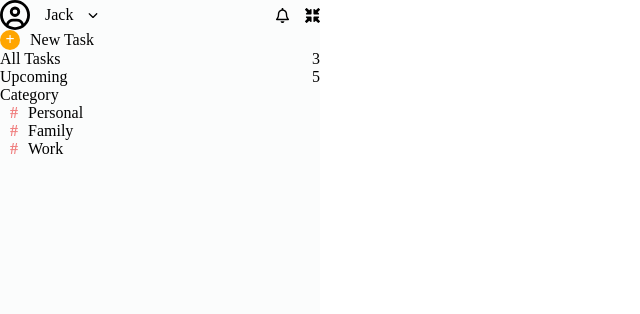
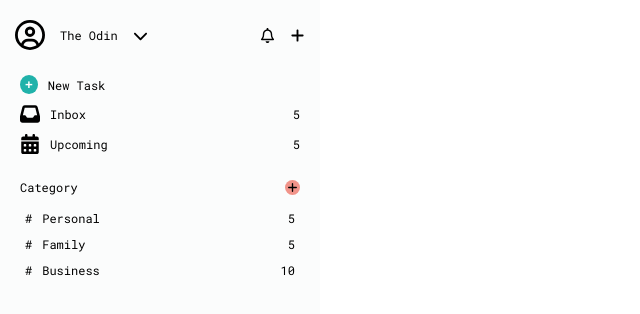
Before and after one commit to ongks-useR/Odin_ToDoList, a website built with webpack: page src/template.html in a window 1280 px wide. Shown: the whole page, without its empty margins (0-640 px from the left). Built offline with nearby package versions, Linux system fonts and the light colour scheme; a web font is replaced by a local one.

Commit message:
updated HTML and CSS with improvement in design

```diff
--- a/src/template.css
+++ b/src/template.css
@@ -1,4 +1,5 @@
-
+/* Font for sidebar */
+@import url('https://fonts.googleapis.com/css2?family=Cinzel:wght@400..900&family=Courgette&family=Dancing+Script:wght@400..700&family=Jura:wght@300..700&family=Libre+Bodoni:ital,wght@0,400..700;1,400..700&family=Merienda:wght@300..900&family=Montserrat:ital,wght@0,100..900;1,100..900&family=Neuton:ital,wght@0,200;0,300;0,400;0,700;0,800;1,400&family=Open+Sans:ital,wght@0,300..800;1,300..800&family=Pinyon+Script&family=Playwrite+VN:wght@100..400&family=Poiret+One&family=Roboto+Mono:ital,wght@0,100..700;1,100..700&family=Roboto+Slab:wght@100..900&family=Roboto:ital,wght@0,100;0,300;0,400;0,500;0,700;0,900;1,100;1,300;1,400;1,500;1,700;1,900&family=Silkscreen:wght@400;700&family=Ubuntu:ital,wght@0,300;0,400;0,500;0,700;1,300;1,400;1,500;1,700&family=Work+Sans:ital,wght@0,100..900;1,100..900&display=swap');
 
 * {
     box-sizing: border-box;
@@ -7,9 +8,18 @@
 }
 
 
+/* Top Level */
 body {
     display: grid;
     grid-template-columns: 1fr repeat(3, 1fr);
+}
+
+/* Sidebar */
+
+.top,
+.menu,
+.category {
+    margin: 20px 0;
 }
 
 
@@ -18,77 +28,131 @@ body {
 
     height: 100vh;
     background-color: #fbfcfc;
+    padding: 0 15px;
+
+    font-family: "Roboto Mono", serif;
+    font-size: 12px;
 }
 
-.top {
-    display: flex;
-    justify-content: space-between;
-    align-items: center;
-}
-
-.top > div:nth-of-type(1) {
-    display: flex;
-    column-gap: 15px;
-    align-items: center;
-}
-
-.top > div:nth-of-type(1) svg:nth-of-type(1) {
+#sidebar #profile {
     height: 30px;
     width: 30px;
 }
 
-.top > div:nth-of-type(2) {
-    display: flex;
-    column-gap: 15px;
-}
-
-.top > div:nth-of-type(1) svg:nth-of-type(2) {
-    height: 10px;
-    width: 10px;
-}
-
-.top > div:nth-of-type(2) svg:nth-of-type(1),
-.top > div:nth-of-type(2) svg:nth-of-type(2) {
+.top svg {
     height: 15px;
     width: 15px;
 }
 
+.top,
+.top > div {
+    display: flex;
+    align-items: center;
+    justify-content: space-between;
+}
 
-.new-task {
+.top > div {
+    column-gap: 15px;
+}
+
+.menu {
+    list-style-type: none;
+}
+
+.menu > li {
     display: flex;
+    align-items: center;
+    padding: 5px 5px;
+    border-radius: 5px;
+}
+
+.menu > li:not(.add-task):hover {
+    cursor: pointer;
+    background-color: #e67d2221;
+}
+
+.add-task {
+    cursor: pointer;
+    padding: 0 5px;
     column-gap: 10px;
+}
+
+.add-task button {
+    border-radius: 50%;
+    padding: 2px 5px;
+    border: none;
+    background-color: lightseagreen;
+    color: white;
+    font-weight: bold;
+}
+
+.inbox,
+.upcoming {
+    display: flex;
+    align-items: center;
+    justify-content: space-between;
+}
+
+.inbox svg,
+.upcoming svg {
+    height: 20px;
+    width: 20px;
+}
+
+
+.inbox > div,
+.upcoming > div {
+    display: flex;
+    align-items: center;
+    column-gap: 10px;
+}
+
+.category {
+    padding: 0 5px;
+}
+
+.category > p {
+    margin-bottom: 10px;
+
+    display: flex;
+    align-items: center;
+    justify-content: space-between;
+}
+
+.category > p svg {
+    height: 15px;
+    width: 15px;
+    background-color: #f1948a;
+    border-radius: 50%;
+    padding: 2px;
+}
+
+.category ul {
+    list-style-type: none;
+}
+
+.category-list > li,
+.category-list > li > div {
+    display: flex;
     align-items: center;
 }
 
-.new-task p:nth-of-type(1) {
-    border: none;
-    border-radius: 50%;
-    height: 20px;
-    width: 20px;
-    background-color: orange;
-    font-weight: bold;
-    color: white;
+.category-list > li {
+    justify-content: space-between;
+    padding: 5px 5px;
+    border-radius: 5px;
+}
 
-    display: flex;
-    justify-content: center;
-    align-items: center;
+.category-list > li > div {
+    column-gap: 10px;
+}
+
+.category-list > li:hover {
+    cursor: pointer;
+    background-color: #e67d2221;
 }
 
 
-.general-labels p {
-    display: flex;
-    justify-content: space-between;
-}
-
-
-.category ul span {
-    color: lightcoral;
-    font-weight: bold;
-    margin: 0 10px;
-}
-
 #tasks {
     grid-column: 2 / 5;
-
-    min-height: 100vh;
 }
--- a/src/template.html
+++ b/src/template.html
@@ -9,11 +9,11 @@
     <div id="sidebar">
         <div class="top">
             <div>
-                <svg xmlns="http://www.w3.org/2000/svg" viewBox="0 0 512 512">
+                <svg id="profile" xmlns="http://www.w3.org/2000/svg" viewBox="0 0 512 512">
                     <!--!Font Awesome Free 6.7.2 by @fontawesome - https://fontawesome.com License - https://fontawesome.com/license/free Copyright 2025 Fonticons, Inc.-->
                     <path d="M406.5 399.6C387.4 352.9 341.5 320 288 320l-64 0c-53.5 0-99.4 32.9-118.5 79.6C69.9 362.2 48 311.7 48 256C48 141.1 141.1 48 256 48s208 93.1 208 208c0 55.7-21.9 106.2-57.5 143.6zm-40.1 32.7C334.4 452.4 296.6 464 256 464s-78.4-11.6-110.5-31.7c7.3-36.7 39.7-64.3 78.5-64.3l64 0c38.8 0 71.2 27.6 78.5 64.3zM256 512A256 256 0 1 0 256 0a256 256 0 1 0 0 512zm0-272a40 40 0 1 1 0-80 40 40 0 1 1 0 80zm-88-40a88 88 0 1 0 176 0 88 88 0 1 0 -176 0z"/>
                 </svg>
-                <p>Jack</p>
+                <p>The Odin</p>
                 <svg xmlns="http://www.w3.org/2000/svg" viewBox="0 0 512 512">
                     <!--!Font Awesome Free 6.7.2 by @fontawesome - https://fontawesome.com License - https://fontawesome.com/license/free Copyright 2025 Fonticons, Inc.-->
                     <path d="M233.4 406.6c12.5 12.5 32.8 12.5 45.3 0l192-192c12.5-12.5 12.5-32.8 0-45.3s-32.8-12.5-45.3 0L256 338.7 86.6 169.4c-12.5-12.5-32.8-12.5-45.3 0s-12.5 32.8 0 45.3l192 192z"/>
@@ -24,26 +24,68 @@
                     <!--!Font Awesome Free 6.7.2 by @fontawesome - https://fontawesome.com License - https://fontawesome.com/license/free Copyright 2025 Fonticons, Inc.-->
                     <path d="M224 0c-17.7 0-32 14.3-32 32l0 19.2C119 66 64 130.6 64 208l0 25.4c0 45.4-15.5 89.5-43.8 124.9L5.3 377c-5.8 7.2-6.9 17.1-2.9 25.4S14.8 416 24 416l400 0c9.2 0 17.6-5.3 21.6-13.6s2.9-18.2-2.9-25.4l-14.9-18.6C399.5 322.9 384 278.8 384 233.4l0-25.4c0-77.4-55-142-128-156.8L256 32c0-17.7-14.3-32-32-32zm0 96c61.9 0 112 50.1 112 112l0 25.4c0 47.9 13.9 94.6 39.7 134.6L72.3 368C98.1 328 112 281.3 112 233.4l0-25.4c0-61.9 50.1-112 112-112zm64 352l-64 0-64 0c0 17 6.7 33.3 18.7 45.3s28.3 18.7 45.3 18.7s33.3-6.7 45.3-18.7s18.7-28.3 18.7-45.3z"/>
                 </svg>
-                <svg xmlns="http://www.w3.org/2000/svg" viewBox="0 0 512 512">
+                <svg xmlns="http://www.w3.org/2000/svg" viewBox="0 0 448 512">
                     <!--!Font Awesome Free 6.7.2 by @fontawesome - https://fontawesome.com License - https://fontawesome.com/license/free Copyright 2025 Fonticons, Inc.-->
-                    <path d="M456 224l-144 0c-13.3 0-24-10.7-24-24l0-144c0-9.7 5.8-18.5 14.8-22.2s19.3-1.7 26.2 5.2l40 40L442.3 5.7C446 2 450.9 0 456 0s10 2 13.7 5.7l36.7 36.7C510 46 512 50.9 512 56s-2 10-5.7 13.7L433 143l40 40c6.9 6.9 8.9 17.2 5.2 26.2s-12.5 14.8-22.2 14.8zm0 64c9.7 0 18.5 5.8 22.2 14.8s1.7 19.3-5.2 26.2l-40 40 73.4 73.4c3.6 3.6 5.7 8.5 5.7 13.7s-2 10-5.7 13.7l-36.7 36.7C466 510 461.1 512 456 512s-10-2-13.7-5.7L369 433l-40 40c-6.9 6.9-17.2 8.9-26.2 5.2s-14.8-12.5-14.8-22.2l0-144c0-13.3 10.7-24 24-24l144 0zm-256 0c13.3 0 24 10.7 24 24l0 144c0 9.7-5.8 18.5-14.8 22.2s-19.3 1.7-26.2-5.2l-40-40L69.7 506.3C66 510 61.1 512 56 512s-10-2-13.7-5.7L5.7 469.7C2 466 0 461.1 0 456s2-10 5.7-13.7L79 369 39 329c-6.9-6.9-8.9-17.2-5.2-26.2s12.5-14.8 22.2-14.8l144 0zM56 224c-9.7 0-18.5-5.8-22.2-14.8s-1.7-19.3 5.2-26.2l40-40L5.7 69.7C2 66 0 61.1 0 56s2-10 5.7-13.7L42.3 5.7C46 2 50.9 0 56 0s10 2 13.7 5.7L143 79l40-40c6.9-6.9 17.2-8.9 26.2-5.2s14.8 12.5 14.8 22.2l0 144c0 13.3-10.7 24-24 24L56 224z"/>
+                    <path d="M256 80c0-17.7-14.3-32-32-32s-32 14.3-32 32l0 144L48 224c-17.7 0-32 14.3-32 32s14.3 32 32 32l144 0 0 144c0 17.7 14.3 32 32 32s32-14.3 32-32l0-144 144 0c17.7 0 32-14.3 32-32s-14.3-32-32-32l-144 0 0-144z"/>
                 </svg>
             </div>
         </div>
-        <div class="new-task">
-            <p>+</p>
-            <p>New Task</p>
-        </div>
-        <div class="general-labels">
-            <p><span>All Tasks</span><span class="count">3</span></p>
-            <p><span>Upcoming</span><span class="count">5</span></p>
-        </div>
+        <ul class="menu">
+            <li class="add-task">
+                <button type="button">+</button>
+                <p>New Task</p>
+            </li>
+            <li class="inbox">
+                <div>
+                    <svg xmlns="http://www.w3.org/2000/svg" viewBox="0 0 512 512">
+                        <!--!Font Awesome Free 6.7.2 by @fontawesome - https://fontawesome.com License - https://fontawesome.com/license/free Copyright 2025 Fonticons, Inc.-->
+                        <path d="M121 32C91.6 32 66 52 58.9 80.5L1.9 308.4C.6 313.5 0 318.7 0 323.9L0 416c0 35.3 28.7 64 64 64l384 0c35.3 0 64-28.7 64-64l0-92.1c0-5.2-.6-10.4-1.9-15.5l-57-227.9C446 52 420.4 32 391 32L121 32zm0 64l270 0 48 192-51.2 0c-12.1 0-23.2 6.8-28.6 17.7l-14.3 28.6c-5.4 10.8-16.5 17.7-28.6 17.7l-120.4 0c-12.1 0-23.2-6.8-28.6-17.7l-14.3-28.6c-5.4-10.8-16.5-17.7-28.6-17.7L73 288 121 96z"/>
+                    </svg>
+                    <p>Inbox</p>
+                </div>
+                <span>5</span>
+            </li>
+            <li class="upcoming">
+                <div>
+                    <svg xmlns="http://www.w3.org/2000/svg" viewBox="0 0 448 512">
+                        <!--!Font Awesome Free 6.7.2 by @fontawesome - https://fontawesome.com License - https://fontawesome.com/license/free Copyright 2025 Fonticons, Inc.-->
+                        <path d="M128 0c17.7 0 32 14.3 32 32l0 32 128 0 0-32c0-17.7 14.3-32 32-32s32 14.3 32 32l0 32 48 0c26.5 0 48 21.5 48 48l0 48L0 160l0-48C0 85.5 21.5 64 48 64l48 0 0-32c0-17.7 14.3-32 32-32zM0 192l448 0 0 272c0 26.5-21.5 48-48 48L48 512c-26.5 0-48-21.5-48-48L0 192zm64 80l0 32c0 8.8 7.2 16 16 16l32 0c8.8 0 16-7.2 16-16l0-32c0-8.8-7.2-16-16-16l-32 0c-8.8 0-16 7.2-16 16zm128 0l0 32c0 8.8 7.2 16 16 16l32 0c8.8 0 16-7.2 16-16l0-32c0-8.8-7.2-16-16-16l-32 0c-8.8 0-16 7.2-16 16zm144-16c-8.8 0-16 7.2-16 16l0 32c0 8.8 7.2 16 16 16l32 0c8.8 0 16-7.2 16-16l0-32c0-8.8-7.2-16-16-16l-32 0zM64 400l0 32c0 8.8 7.2 16 16 16l32 0c8.8 0 16-7.2 16-16l0-32c0-8.8-7.2-16-16-16l-32 0c-8.8 0-16 7.2-16 16zm144-16c-8.8 0-16 7.2-16 16l0 32c0 8.8 7.2 16 16 16l32 0c8.8 0 16-7.2 16-16l0-32c0-8.8-7.2-16-16-16l-32 0zm112 16l0 32c0 8.8 7.2 16 16 16l32 0c8.8 0 16-7.2 16-16l0-32c0-8.8-7.2-16-16-16l-32 0c-8.8 0-16 7.2-16 16z"/>
+                    </svg>
+                    <p>Upcoming</p>
+                </div>
+                <span>5</span>
+            </li>
+        </ul>
         <div class="category">
-            <p>Category</p>
-            <ul>
-                <li><span>#</span>Personal</li>
-                <li><span>#</span>Family</li>
-                <li><span>#</span>Work</li>
+            <p>
+                <span>Category</span>
+                <svg xmlns="http://www.w3.org/2000/svg" viewBox="0 0 448 512">
+                    <!--!Font Awesome Free 6.7.2 by @fontawesome - https://fontawesome.com License - https://fontawesome.com/license/free Copyright 2025 Fonticons, Inc.-->
+                    <path d="M256 80c0-17.7-14.3-32-32-32s-32 14.3-32 32l0 144L48 224c-17.7 0-32 14.3-32 32s14.3 32 32 32l144 0 0 144c0 17.7 14.3 32 32 32s32-14.3 32-32l0-144 144 0c17.7 0 32-14.3 32-32s-14.3-32-32-32l-144 0 0-144z"/>
+                </svg>
+            </p>
+            <ul class="category-list">
+                <li>
+                    <div>
+                        <span>#</span>
+                        <p>Personal</p>
+                    </div>
+                    <span>5</span>
+                </li>
+                <li>
+                    <div>
+                        <span>#</span>
+                        <p>Family</p>
+                    </div>
+                    <span>5</span>
+                </li>
+                <li>
+                    <div>
+                        <span>#</span>
+                        <p>Business</p>
+                    </div>
+                    <span>10</span>
+                </li>
             </ul>
         </div>
     </div>
```
